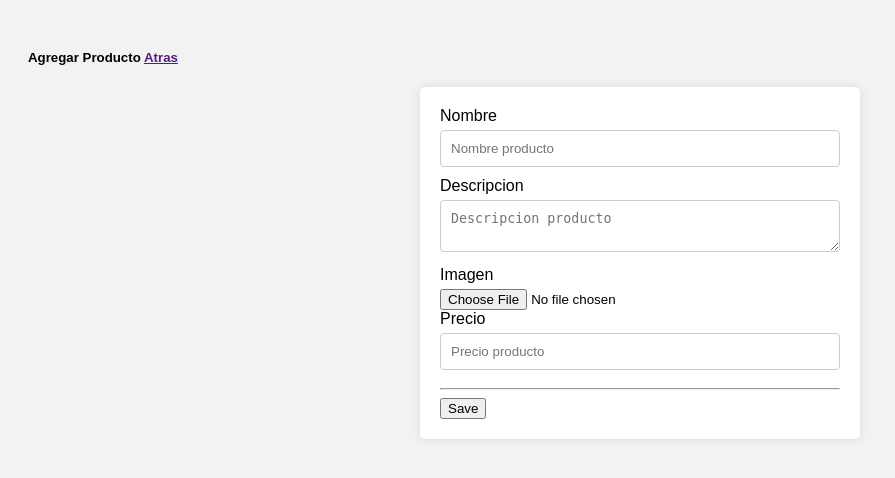
After one commit to marcoset363/codiignater, a CodeIgniter 4 app: the page made by app/Views/agregarproductos.php in a window 1280 px wide. The commit adds this page. Shown: the top 478 px of the page, without its empty margins (0-895 px from the left). Run offline with PHP 8.4 and a stand-in for CodeIgniter, Linux system fonts and the light colour scheme; the template is opened without the code that fills it, so the values that code supplies are empty; some libraries are stand-ins or nearby versions.

Commit message:
agregar producto ya ta

```diff
--- a/app/Config/Routes.php
+++ b/app/Config/Routes.php
@@ -30,8 +30,8 @@ $routes->set404Override();
 // We get a performance increase by specifying the default
 // route since we don't have to scan directories.
 $routes->get('/', 'Home::index');
-$routes->get('/inicio2', 'Home::inicio2');
 $routes->get('/inicio', 'Home::inicio');
+$routes->post('/formoproduct', 'Home::formoproduct');
 
 /*
  * --------------------------------------------------------------------
--- /dev/null
+++ b/app/Views/agregarproductos.php
@@ -0,0 +1,53 @@
+<!DOCTYPE html>
+<html lang="en">
+<head>
+    <meta charset="UTF-8">
+    <meta http-equiv="X-UA-Compatible" content="IE=edge">
+    <meta name="viewport" content="width=device-width, initial-scale=1.0">
+    <title>Document</title>
+    <link href="" rel="stylesheet">
+    <link rel="stylesheet" href="<?= base_url("ag.css")?>">
+</head>
+<body>
+    <div class="agregarcontainer">
+        <div class="agregarrow">
+            <div class="agregarcol">
+                <div class="agregarcard">
+                    <div class="agregarcardheader">
+                        <h5>Agregar Producto
+                        <a href="<?php base_url('store')?>">Atras</a>
+                        </h5>
+                    </div>
+                    <div class="cardbodyagregar">
+                        <form action="<?php echo base_url("/formproduct");?>" method="POST" enctype="multipart/form-data">
+                        <div class="rowagregar">
+                        <div class="nombreagregar">
+                            <label>Nombre</label>
+                            <input type="text" name="nombre" class="form-control" required placeholder ="Nombre producto">
+                        </div>
+                        <div class="descripcionagregar">
+                            <label>Descripcion</label>
+                            <textarea type="text" name="descripcion" class="form-control" required placeholder ="Descripcion producto"></textarea>
+
+                        </div>
+                        <div class="imgagregar">
+                            <label>Imagen</label>
+                            <input type="file" name="imagen" class="form-control" required>
+                        </div>
+                        <div class="precioagregar">
+                            <label>Precio</label>
+                            <input type="text" name="precio" class="form-control" required placeholder ="Precio producto">
+                        </div>
+                        <div class="botonagregar">
+                            <hr>
+                            <button type="submit" class="btn btn-primary px-4 float-end">Save</button>
+                        </div>
+                        </div>
+                        </form>
+                    </div>
+                </div>
+            </div>
+        </div>
+    </div>
+</body>
+</html
--- a/app/Views/index.php
+++ b/app/Views/index.php
@@ -18,7 +18,7 @@
     <body>
          <div class="login-container">
           <h2>Iniciar sesión</h2>
-          <a href="login.php" class="login-button">Iniciar sesión</a>
+          <a href="inicio.php" class="login-button">Iniciar sesión</a>
         </div>
 </body>
 </head>
--- /dev/null
+++ b/public/ag.css
@@ -0,0 +1,47 @@
+body {
+    font-family: Arial, sans-serif;
+    background-color: #f2f2f2;
+    padding: 20px;
+  }
+
+  h2 {
+    color: #333;
+  }
+
+  form {
+    max-width: 400px;
+    margin: 0 auto;
+    background-color: #fff;
+    padding: 20px;
+    border-radius: 5px;
+    box-shadow: 0 0 10px rgba(0, 0, 0, 0.1);
+  }
+
+  label {
+    display: block;
+    margin-bottom: 5px;
+  }
+
+  input[type="text"],
+  input[type="email"],
+  textarea {
+    width: 100%;
+    padding: 10px;
+    border: 1px solid #ccc;
+    border-radius: 4px;
+    box-sizing: border-box;
+    margin-bottom: 10px;
+  }
+
+  input[type="submit"] {
+    background-color: #4CAF50;
+    color: #fff;
+    border: none;
+    padding: 10px 20px;
+    cursor: pointer;
+    border-radius: 4px;
+  }
+
+  input[type="submit"]:hover {
+    background-color: #45a049;
+  }
```
Also changed, not shown: app/Controllers/Home.php (+21 -5 lines), app/Views/inicio.php (+49 -31 lines), app/Views/inicio2.php (deleted, +0 -55 lines), public/sesion.css (+166 -29 lines), public/sesion2.css (deleted, +0 -178 lines).
